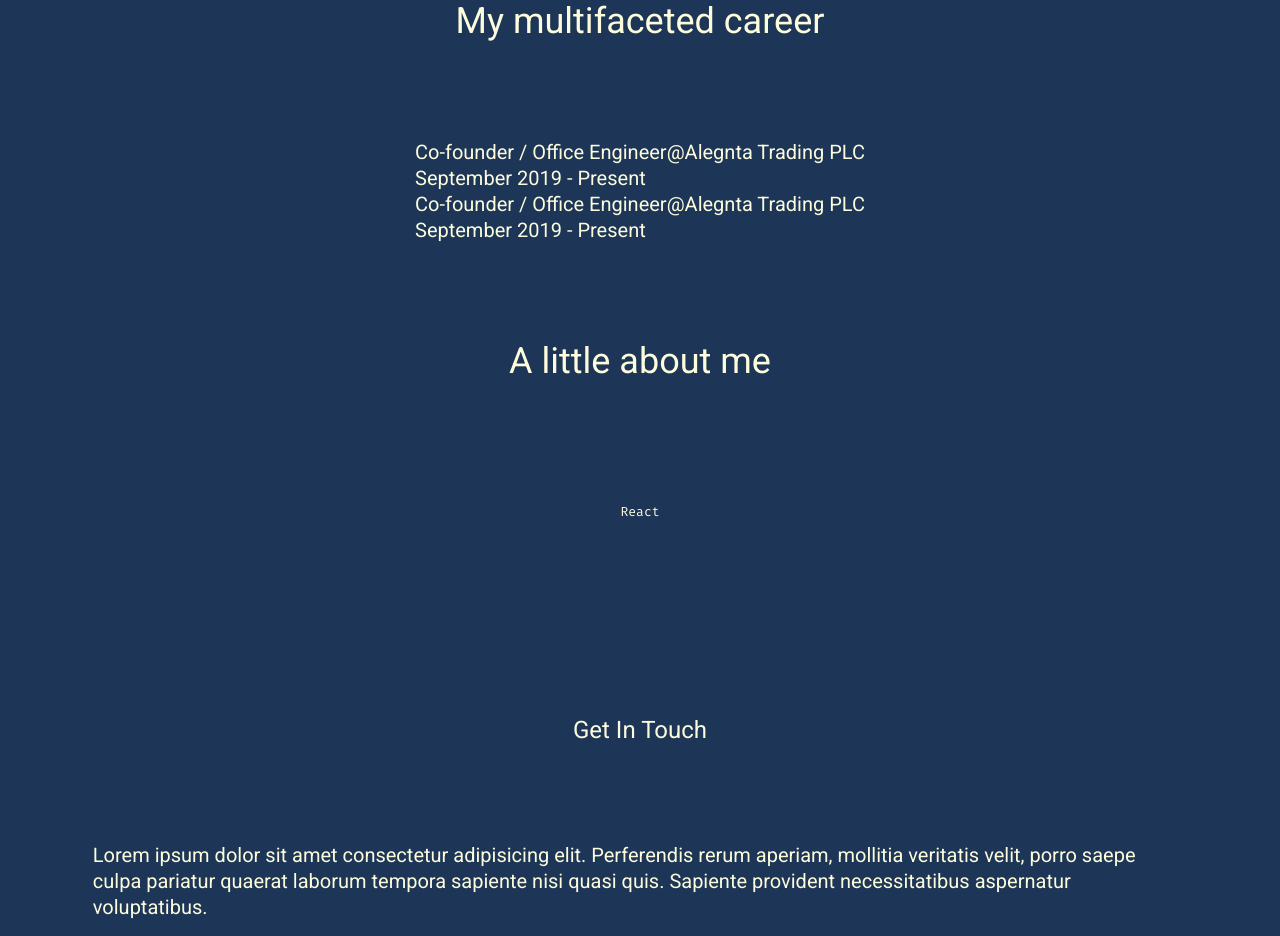
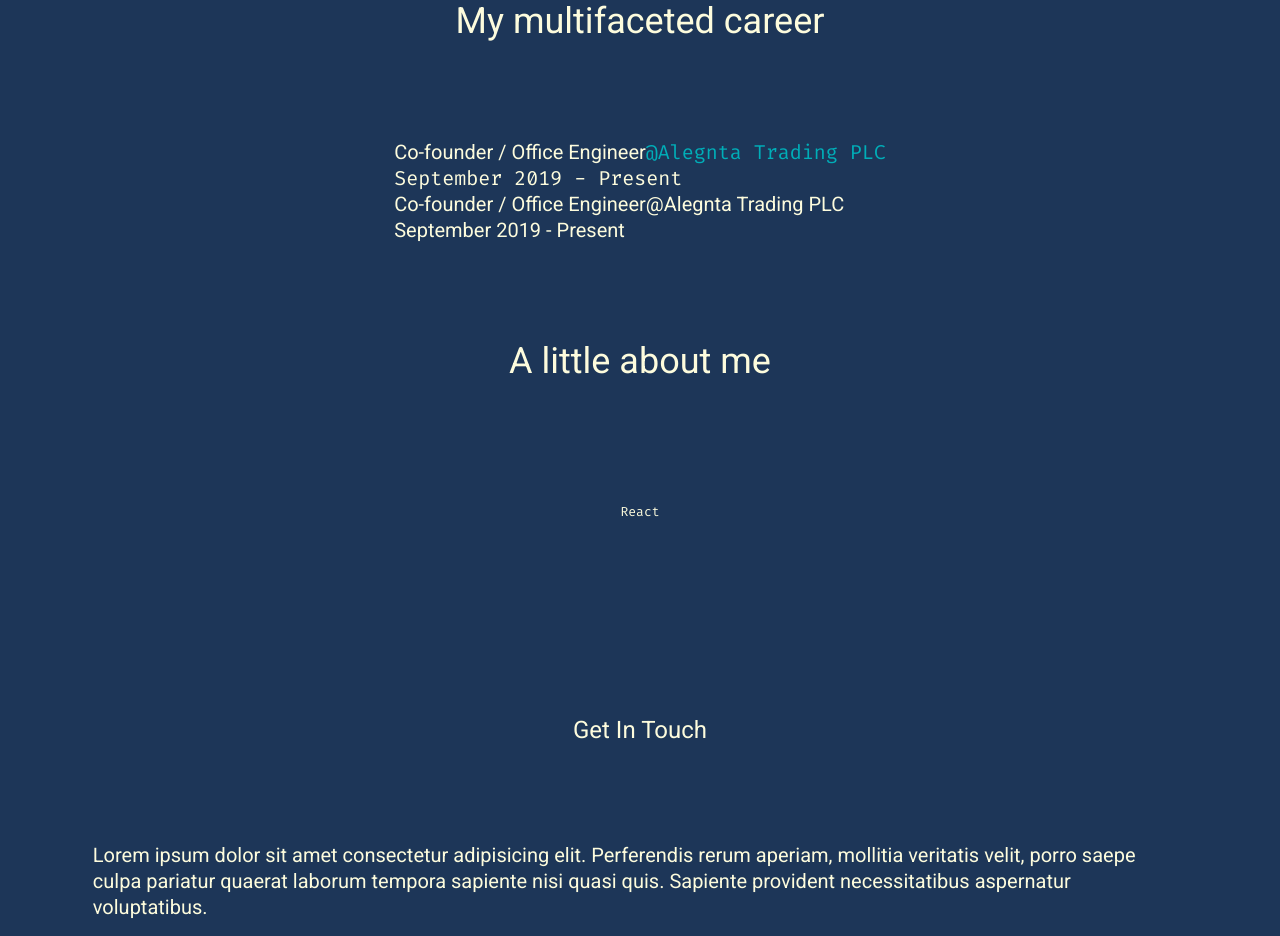
Before and after one commit to Bisrat-Araya/personal-website, a plain HTML site: page src/index.html in a window 1280 px wide. Shown: the part 1926-2862 px from the top of the page. Drawn offline with nearby package versions, Linux system fonts and the light colour scheme; files that its build step writes are made by us from their sources.

Commit message:
changed font family and color of career card header elements

```diff
--- a/src/index.html
+++ b/src/index.html
@@ -338,11 +338,12 @@
                   <h3 class="c-career-card__title">
                     <span class="c-career-card__role"
                       >Co-founder / Office Engineer</span
-                    ><span class="c-career-card__company"
+                    ><span
+                      class="c-career-card__company h-txt-color-accent h-txt-mono"
                       >@Alegnta Trading PLC</span
                     >
                   </h3>
-                  <p class="c-career-card__time-range">
+                  <p class="c-career-card__time-range h-txt-mono">
                     September 2019 - Present
                   </p>
                   <div class="c-career-card__icon"></div>
```
